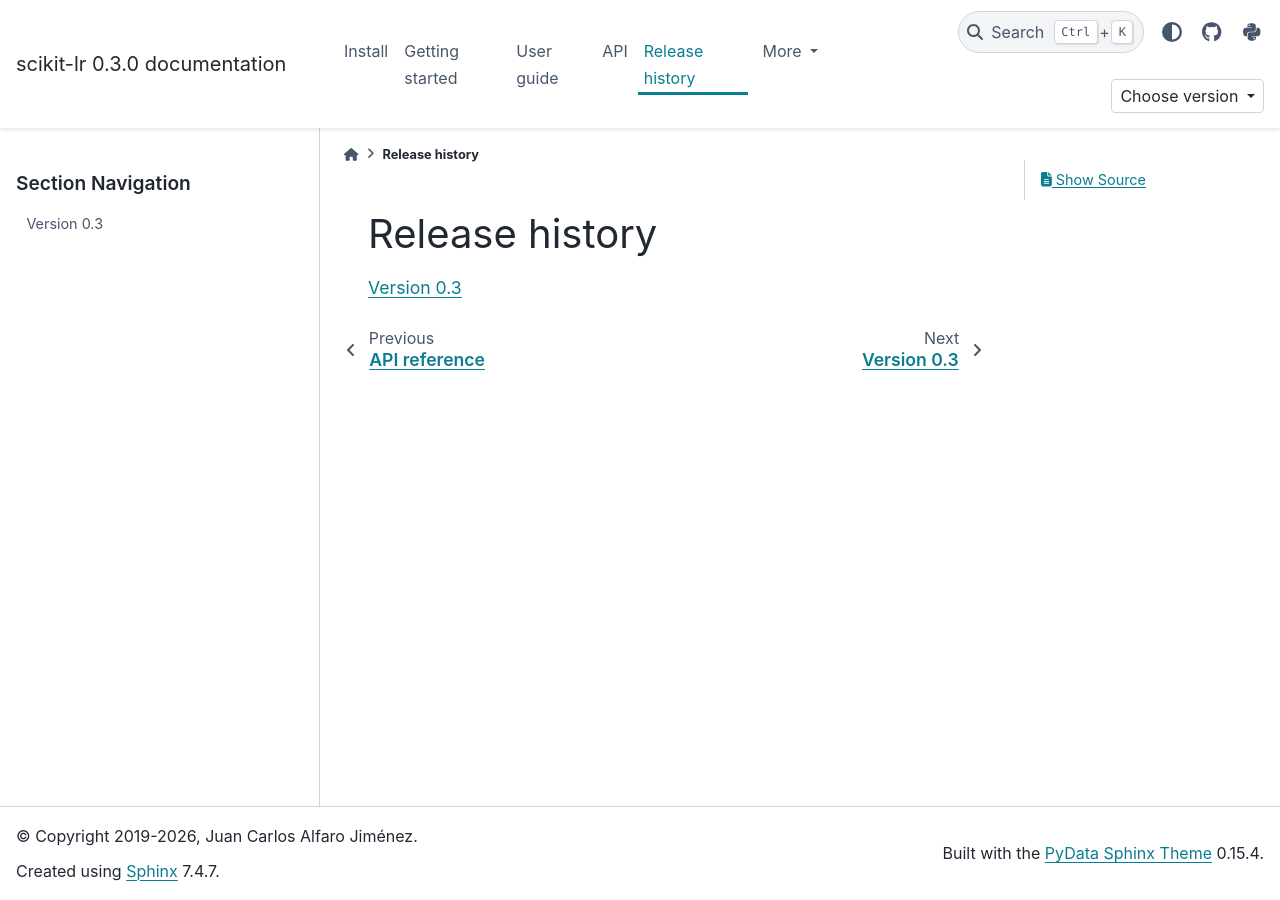
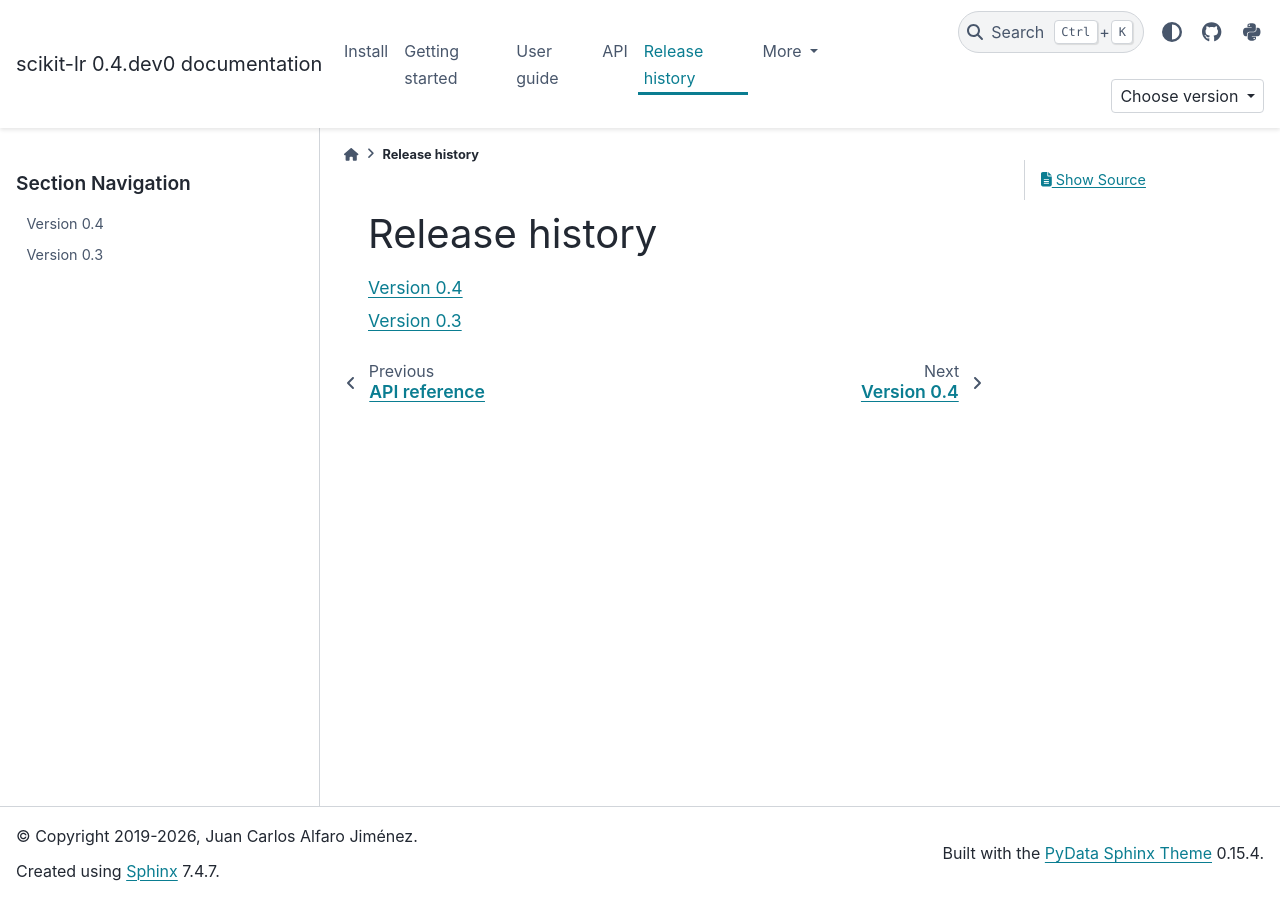
Before and after one commit to alfaro96/scikit-lr, a Sphinx documentation site: the page built from doc/whats_new.rst, in a window 1280 px wide. Built offline with Sphinx 7.4.7 and the PyData theme 0.15.4, drawn with Linux system fonts in a browser that asks for light colours; pages that are not in the unit, such as notebooks, are missing from menus; the version number is read from the project's files by our own code.

Commit message:
build: start the development of version 0.4 (#102)
Version 0.3.0 is released from its release branch, so the development branch moves on to the next minor release: set the development version, and add the file of its release history, where the changelog fragments are written from now on.

```diff
--- a/doc/whats_new.rst
+++ b/doc/whats_new.rst
@@ -6,4 +6,5 @@ Release history
 .. toctree::
    :maxdepth: 1
 
+   Version 0.4 <whats_new/v0.4>
    Version 0.3 <whats_new/v0.3>
--- a/pyproject.toml
+++ b/pyproject.toml
@@ -204,7 +204,7 @@ changelog_noop_label = "no changelog needed"
 [tool.towncrier]
 package = "sklr"
 # The file of the upcoming minor release, changed when the next one starts
-filename = "doc/whats_new/v0.3.rst"
+filename = "doc/whats_new/v0.4.rst"
 single_file = true
 directory = "doc/whats_new/upcoming_changes"
 issue_format = ":pr:`{issue}`"
--- a/sklr/__init__.py
+++ b/sklr/__init__.py
@@ -4,7 +4,7 @@ import importlib as _importlib
 
 # This line is also parsed by sklr/_build_utils/version.py to set the
 # version of the distribution, so keep it as a single string literal.
-__version__ = "0.3.0"
+__version__ = "0.4.dev0"
 
 # Fail early with a helpful message if the extension modules are not built,
 # or were compiled against another scikit-learn. __check_build can be loaded
```
Also changed, not shown: doc/whats_new/v0.4.rst (added, +11 -0 lines).
